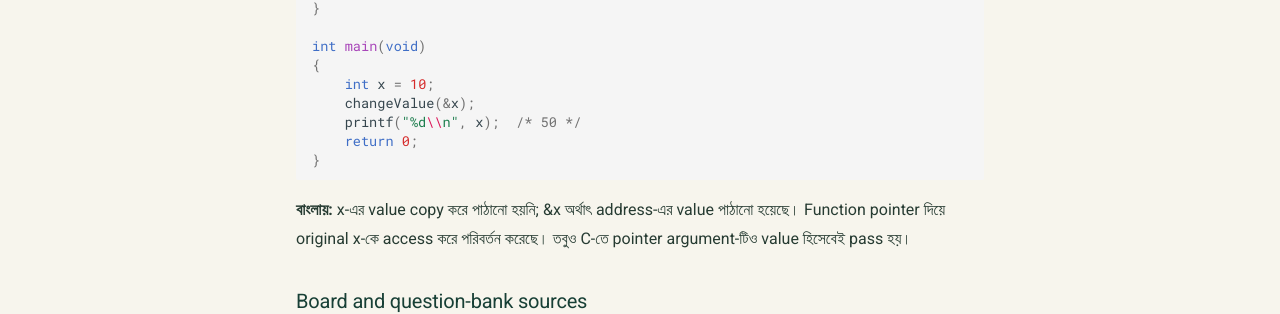
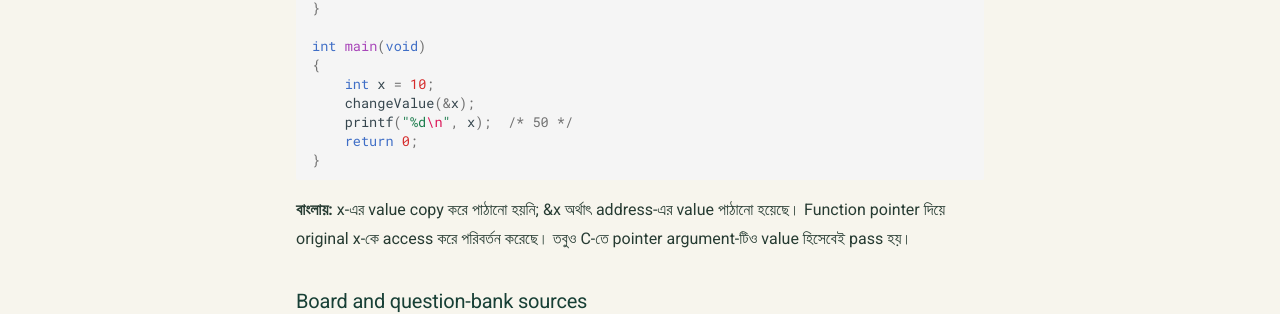
Before and after one commit to taimiyatahsin0-png/nu-cse-notes-store, an MkDocs documentation site: the page built from docs/subjects/spl/chapter-05-functions.md, in a window 1280 px wide and 900 px high, scrolled down 12296 px. Shown: the part 147-461 px from the top of the window. Built offline with MkDocs 1.6.1 and Material for MkDocs 9.7.7, drawn with Linux system fonts in a browser that asks for light colours.

Commit message:
Fix escaped C string and null-character examples

```diff
--- a/docs/subjects/spl/chapter-05-functions.md
+++ b/docs/subjects/spl/chapter-05-functions.md
@@ -460,7 +460,7 @@ int main(void)
 {
     int x = 10;
     changeValue(&x);
-    printf("%d\\n", x);  /* 50 */
+    printf("%d\n", x);  /* 50 */
     return 0;
 }
 ~~~
```
